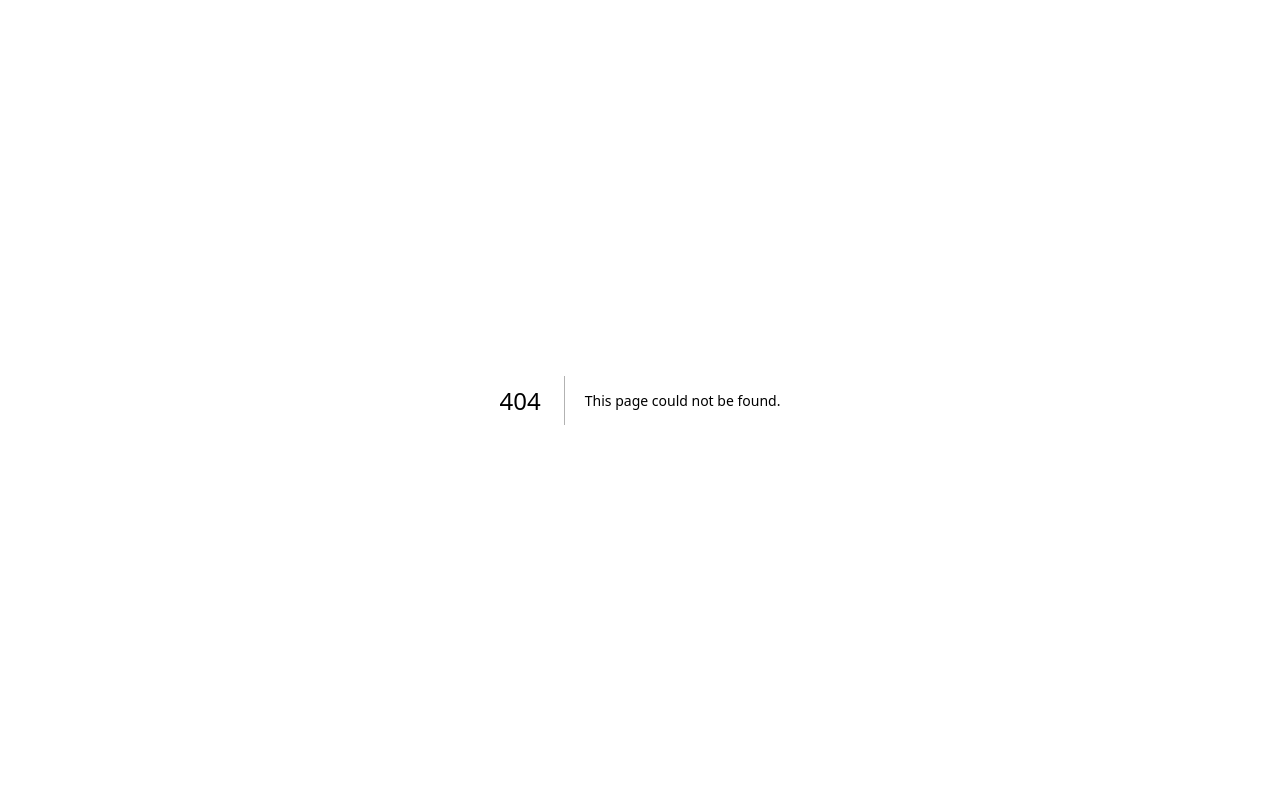
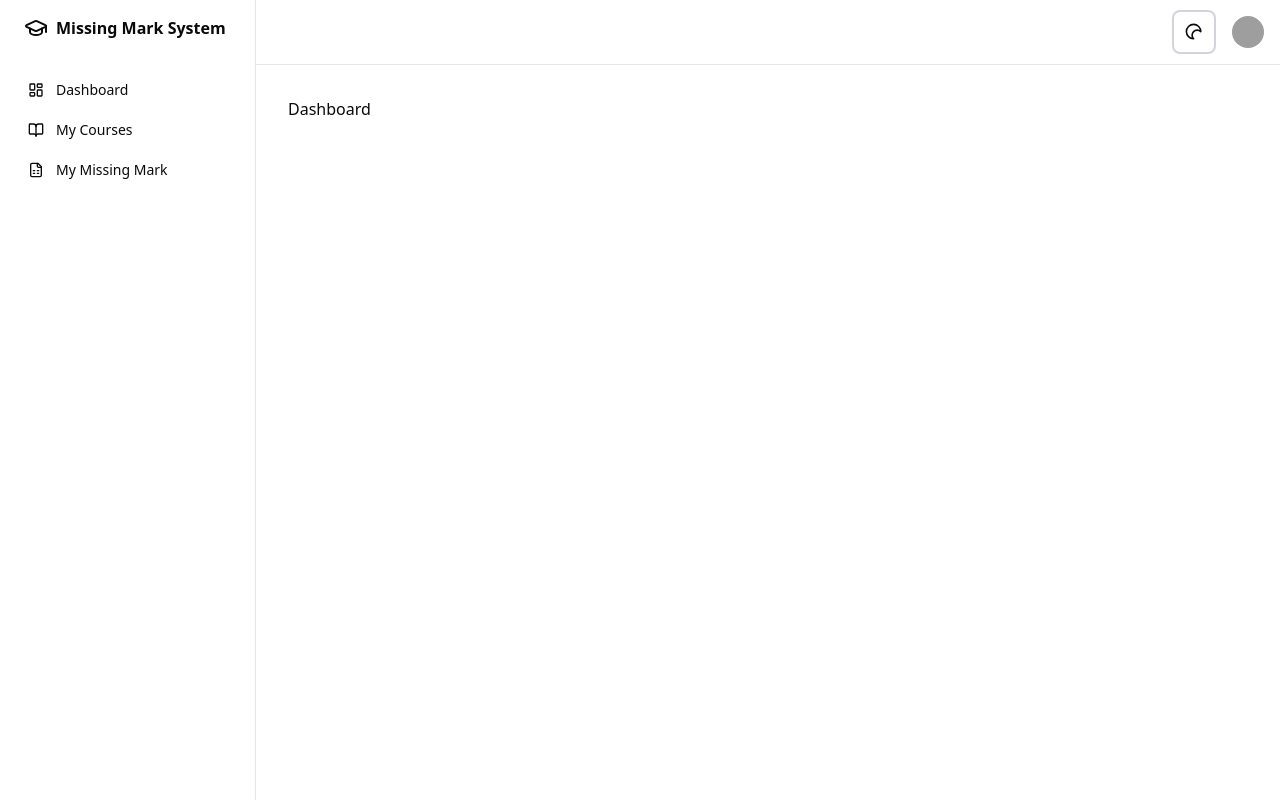
Before and after one commit to kipkoechjaphet52/fika-safe, a Next.js app: page /users in a window 1280 px wide. Before the commit this address had no page. Built offline with nearby package versions, Linux system fonts and the light colour scheme; grey boxes are pictures that could not be loaded.

Commit message:
Users layout and theme toggle updates

```diff
--- /dev/null
+++ b/app/(pages)/users/layout.tsx
@@ -0,0 +1,40 @@
+import type { Metadata } from "next";
+import { DashboardNav } from "@/app/Components/DashboardNav";
+import { UserNav } from "@/app/Components/ui/user-nav";
+import { ThemeToggle } from "@/app/Components/ThemeToggle";
+import { ThemeProvider } from "@/app/Components/ThemeProvider";
+
+export const metadata: Metadata = {
+  title: "Fika Safe",
+  description: "A comprehensive system for tracking, reporting, and managing missing marks at Masinde Muliro University of Science and Technology (MMUST). Facilitates efficient communication and resolution for academic records.",
+//   icons: {
+//     icon: [
+//       {
+//         url: '/images/icon.jpg',
+//         href: '/images/icon.jpg',
+//       }
+//     ],
+//   },
+};
+
+export default async function StudentLayout({
+  children,
+}: Readonly<{
+  children: React.ReactNode;
+}>) {
+  return (
+    <>
+      <div className="max-h-screen flex">
+        <DashboardNav />
+        <div className="flex-1">
+          <header className="border-b">
+            <div className="flex h-16 items-center px-4">
+                <UserNav />
+            </div>
+          </header>
+          <main className="md:p-8 py-2 px-1">{children}</main>
+        </div>
+      </div>
+    </>
+  );
+}
--- /dev/null
+++ b/app/(pages)/users/page.tsx
@@ -0,0 +1,9 @@
+import React from 'react'
+
+export default function UserPage() {
+  return (
+    <div className='w-full h-full'>
+        <h1>Dashboard</h1>
+    </div>
+  );
+}
--- /dev/null
+++ b/app/Components/DashboardNav.tsx
@@ -0,0 +1,220 @@
+"use client";
+
+import { cn } from '@/app/lib/utils';
+import {
+  BookOpen,
+  GraduationCap,
+  LayoutDashboard,
+  School,
+  Users,
+  Building2,
+  FileSpreadsheet,
+  GraduationCapIcon,
+  XIcon,
+  MenuIcon,
+} from "lucide-react";
+import Link from "next/link";
+import { usePathname } from "next/navigation";
+import { useState } from 'react';
+
+const routes = {
+  ADMIN: [
+    {
+      title: "Dashboard",
+      icon: LayoutDashboard,
+      href: "/Admin",
+    },
+    {
+      title: "Schools",
+      icon: School,
+      href: "/Admin/schools",
+    },
+    {
+      title: "Users",
+      icon: Users,
+      href: "/Admin/users",
+    },
+    {
+      title: "Programs",
+      icon: GraduationCapIcon,
+      href: "/Admin/programs",
+    },
+    {
+      title: "Courses",
+      icon: BookOpen,
+      href: "/Admin/courses",
+    },
+  ],
+  DEAN: [
+    {
+      title: "Dashboard",
+      icon: LayoutDashboard,
+      href: "/dean",
+    },
+    {
+      title: "Lecturers",
+      icon: Users,
+      href: "/dean/lecturers",
+    },
+    {
+      title: "Students",
+      icon: GraduationCapIcon,
+      href: "/dean/students",
+    },
+    {
+      title: "Courses",
+      icon: BookOpen,
+      href: "/dean/courses",
+    },
+    {
+      title: "Missing Marks",
+      icon: FileSpreadsheet,
+      href: "/dean/missing-marks",
+    },
+  ],
+  COD: [
+    {
+      title: "Dashboard",
+      icon: LayoutDashboard,
+      href: "/cod",
+    },
+    {
+      title: "Lecturers",
+      icon: Users,
+      href: "/cod/lecturers",
+    },
+    {
+      title: "Students",
+      icon: GraduationCapIcon,
+      href: "/cod/students",
+    },
+    {
+      title: "Courses",
+      icon: BookOpen,
+      href: "/cod/courses",
+    },
+    {
+      title: "Missing Marks",
+      icon: FileSpreadsheet,
+      href: "/cod/missing-marks",
+    },
+  ],
+  LECTURER: [
+    {
+      title: "Dashboard",
+      icon: LayoutDashboard,
+      href: "/Lecturer",
+    },
+    {
+      title: "My Courses",
+      icon: BookOpen,
+      href: "/Lecturer/courses",
+    },
+    {
+      title: "Missing Marks",
+      icon: FileSpreadsheet,
+      href: "/Lecturer/missing-marks",
+    },
+  ],
+  STUDENT: [
+    {
+      title: "Dashboard",
+      icon: LayoutDashboard,
+      href: "/Student",
+    },
+    {
+      title: "My Courses",
+      icon: BookOpen,
+      href: "/Student/courses",
+    },
+    {
+      title: "My Missing Mark",
+      icon: FileSpreadsheet,
+      href: "/Student/reported",
+    },
+  ],
+};
+
+export function DashboardNav() {
+  const pathname = usePathname();
+  // This should be dynamic based on user role from auth context
+  const userRole = pathname.includes("/Admin")
+    ? "ADMIN"
+    : pathname.includes("/dean")
+    ? "DEAN"
+    : pathname.includes("/cod")
+    ? "COD"
+    : pathname.includes("/Lecturer")
+    ? "LECTURER"
+    : "STUDENT";
+
+  const currentRoutes = routes[userRole as keyof typeof routes];
+
+  const [isOpen, setIsOpen] = useState(false);
+  const toggleNav = () => {
+    setIsOpen((prev) => !prev);
+  };
+  const toggleOffNav = () => {
+    setIsOpen(!toggleNav);
+  };
+  return (
+    <div>
+      <nav className="hidden md:block w-64 border-r bg-card min-h-screen p-4 space-y-4">
+        <div className="flex items-center gap-2 px-2 mb-8">
+          <GraduationCap className="h-6 w-6" />
+          <span className="font-semibold">Missing Mark System</span>
+        </div>
+        <div className="space-y-1">
+          {currentRoutes.map((route) => (
+            <Link
+              key={route.href}
+              href={route.href}
+              className={cn(
+                "flex items-center gap-3 px-3 py-2 rounded-lg text-sm transition-colors",
+                pathname === route.href
+                  ? "bg-primary text-primary-foreground"
+                  : "hover:bg-muted"
+              )}
+            >
+              <route.icon className="h-4 w-4" />
+              {route.title}
+            </Link>
+          ))}
+        </div>
+      </nav>
+      {/* For mobile view */}
+      <nav className={cn('md:hidden w-full top-0 left-0 absolute', isOpen && 'h-full bg-card z-50')}>
+        <div className='flex items-center justify- mb-8 p-4'>
+          <div>
+            <XIcon className={cn("h-6 w-6 ", !isOpen && 'hidden')} onClick={toggleNav}/>
+            <MenuIcon className={cn("h-6 w-6 ", isOpen && 'hidden')} onClick={toggleNav}/>
+          </div>
+          <div className="flex items-center gap-2 px-2 mx-auto pt-1">
+            <GraduationCap className="h-6 w-6" />
+            <span className="font-semibold">Missing Mark System</span>
+          </div>
+        </div>
+        <div className={cn('w-full h-full bg-card z-50', !isOpen && 'hidden')}>
+          <div className='w-3/4 mx-auto '>
+            {currentRoutes.map((route) => (
+              <Link
+                onClick={toggleOffNav}
+                key={route.href}
+                href={route.href}
+                className={cn(
+                  "flex items-center my-5 gap-3 px-3 py-2 rounded-lg text-sm transition-colors",
+                  pathname === route.href
+                    ? "bg-primary text-primary-foreground"
+                    : "hover:bg-muted"
+                )}
+              >
+                <route.icon className="h-4 w-4" />
+                {route.title}
+              </Link>
+            ))}
+          </div>
+        </div>
+      </nav>
+    </div>
+  );
+}
--- a/app/Components/ThemeToggle.tsx
+++ b/app/Components/ThemeToggle.tsx
@@ -1,21 +1,25 @@
 "use client";
-
 import * as React from "react";
 import { Moon, Sun } from "lucide-react";
 import { useTheme } from "next-themes";
-
 import { Button } from "@/app/Components/ui/button";
 
 export function ThemeToggle() {
-  const {theme, setTheme } = useTheme();
+  const {theme, setTheme, resolvedTheme } = useTheme();
+  const [mounted, setMounted] = React.useState(false);
 
+  React.useEffect(() => {
+    setMounted(true);
+  }, []);
+
+  if (!mounted) return null;
   return (
     <div className="border-2 border-gray-300 rounded-lg">
-      <Button variant="ghost" size="icon">
-        {theme === "dark" ? (
-          <Sun onClick={() => setTheme("light")} className="h-[1.2rem] w-[1.2rem] rotate-0 scale-0 transition-all dark:-rotate-90 dark:scale-100" />
+      <Button variant="ghost" size="icon" onClick={() => setTheme(resolvedTheme === "dark" ? "light" : "system")}>
+        {resolvedTheme === "dark" ? (
+          <Sun className="h-[1.2rem] w-[1.2rem] rotate-0 scale-0 transition-all dark:-rotate-90 dark:scale-100" />
           ) : (
-          <Moon onClick={() => setTheme("dark")} className="h-[1.2rem] w-[1.2rem] rotate-90 scale-100 transition-all dark:rotate-0 dark:scale-100" />
+          <Moon className="h-[1.2rem] w-[1.2rem] rotate-90 scale-100 transition-all dark:rotate-0 dark:scale-100" />
         )}
         <span className="sr-only">Toggle theme</span>
       </Button>
--- /dev/null
+++ b/app/Components/ui/user-nav.tsx
@@ -0,0 +1,54 @@
+"use client";
+import { Avatar, AvatarFallback, AvatarImage } from "@/app/Components/ui/avatar";
+import { Button } from "@/app/Components/ui/button";
+import {
+  DropdownMenu,
+  DropdownMenuContent,
+  DropdownMenuGroup,
+  DropdownMenuItem,
+  DropdownMenuLabel,
+  DropdownMenuSeparator,
+  DropdownMenuTrigger,
+} from "@/app/Components/ui/dropdown-menu";
+import { LogOut, User } from "lucide-react";
+import { ThemeToggle } from "../ThemeToggle";
+
+export function UserNav() {
+  return (
+    <div className="ml-auto flex items-center space-x-4">
+      <ThemeToggle />
+      <DropdownMenu>
+        <DropdownMenuTrigger asChild>
+          <Button variant="ghost" className="relative h-8 w-8 rounded-full">
+            <Avatar className="h-8 w-8">
+              <AvatarImage src="/avatars/01.png" alt="User avatar" />
+              <AvatarFallback>JD</AvatarFallback>
+            </Avatar>
+          </Button>
+        </DropdownMenuTrigger>
+        <DropdownMenuContent className="w-56" align="end" forceMount>
+          <DropdownMenuLabel className="font-normal">
+            <div className="flex flex-col space-y-1">
+              <p className="text-sm font-medium leading-none">John Doe</p>
+              <p className="text-xs leading-none text-muted-foreground">
+                john.doe@university.edu
+              </p>
+            </div>
+          </DropdownMenuLabel>
+          <DropdownMenuSeparator />
+          <DropdownMenuGroup>
+            <DropdownMenuItem>
+              <User className="mr-2 h-4 w-4" />
+              <span>Profile</span>
+            </DropdownMenuItem>
+          </DropdownMenuGroup>
+          <DropdownMenuSeparator />
+          <DropdownMenuItem>
+            <LogOut className="mr-2 h-4 w-4" />
+            <span>Log out</span>
+          </DropdownMenuItem>
+        </DropdownMenuContent>
+      </DropdownMenu>
+    </div>
+  );
+}
```
